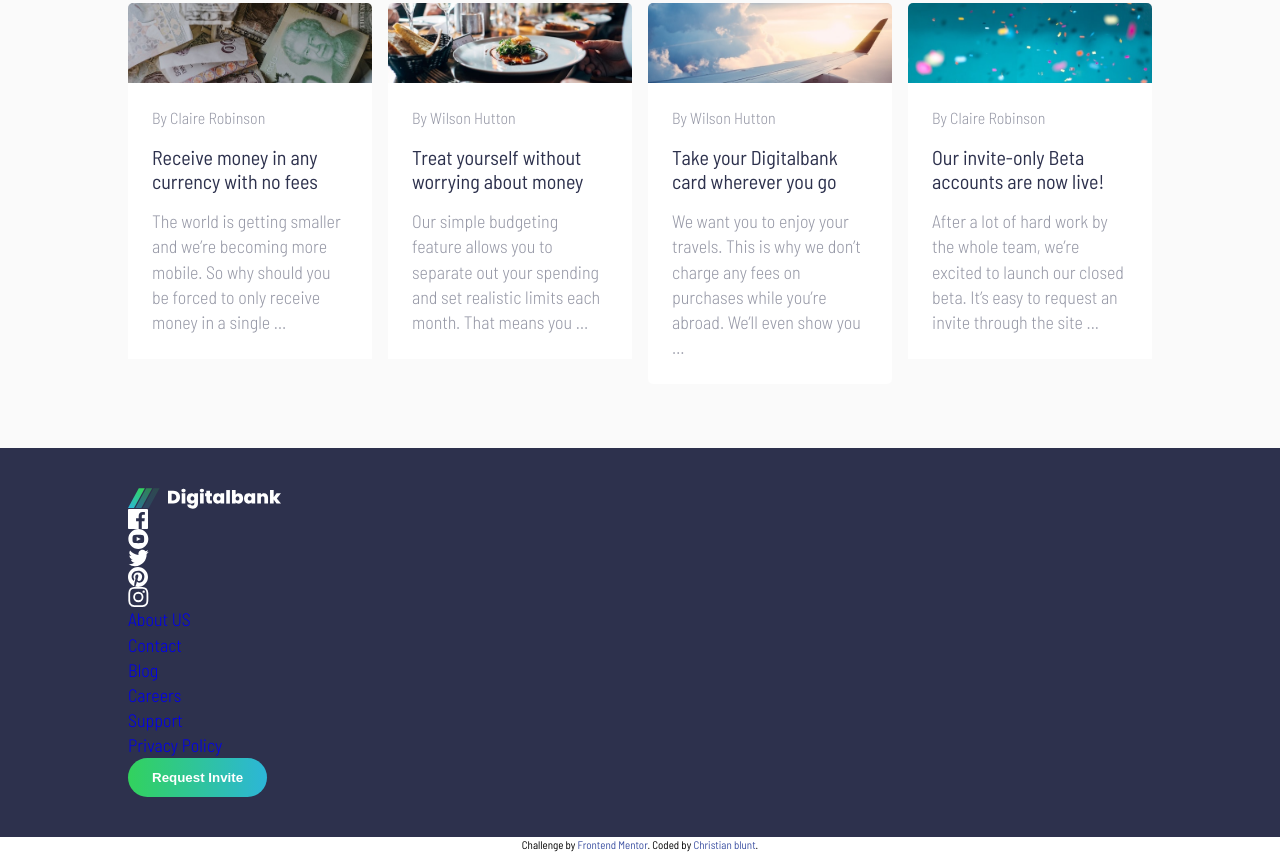
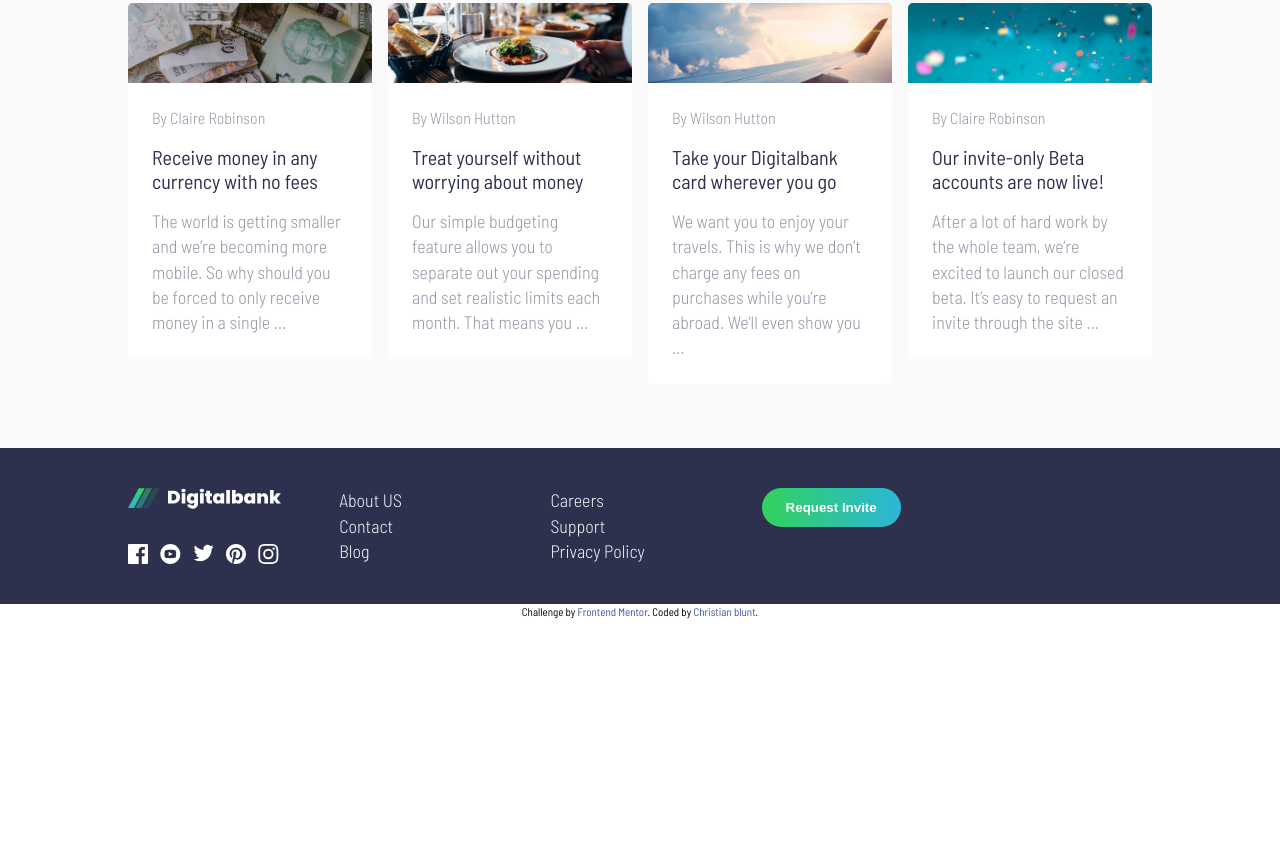
Before and after one commit to cgxgb123/sba3, a website: page index.html in a window 1280 px wide. Shown: the part 1427-2280 px from the top of the page. After the commit the page ends 2046 px from the top, so only its background shows below. Drawn offline with Linux system fonts and the light colour scheme.

Commit message:
added grid to footer and aligned links and social icons

```diff
--- a/styles.css
+++ b/styles.css
@@ -220,3 +220,37 @@ footer {
   padding: 2.5rem 0;
   font-weight: 300;
 }
+
+footer .footer-grid {
+  display: grid;
+  grid-template-columns: 1fr 1fr 1fr 2fr;
+  gap: 1rem;
+}
+
+footer .footer-grid .footer-item:nth-child(4) {
+  margin-left: auto;
+  text-align: end;
+}
+
+footer .footer-grid .footer-item .logo {
+  margin-bottom: 2rem;
+}
+
+footer .footer-grid .footer-item .social-icons {
+  display: flex;
+  gap: 0.75rem;
+}
+
+footer .footer-grid .footer-item p {
+  margin-bottom: 1rem;
+}
+
+footer .footer-grid .footer-block p a {
+  color: var(--Gray-100);
+}
+
+footer .footer-grid .footer-item:nth-child(1) {
+  display: flex;
+  flex-direction: column;
+  justify-content: space-between;
+}
```
